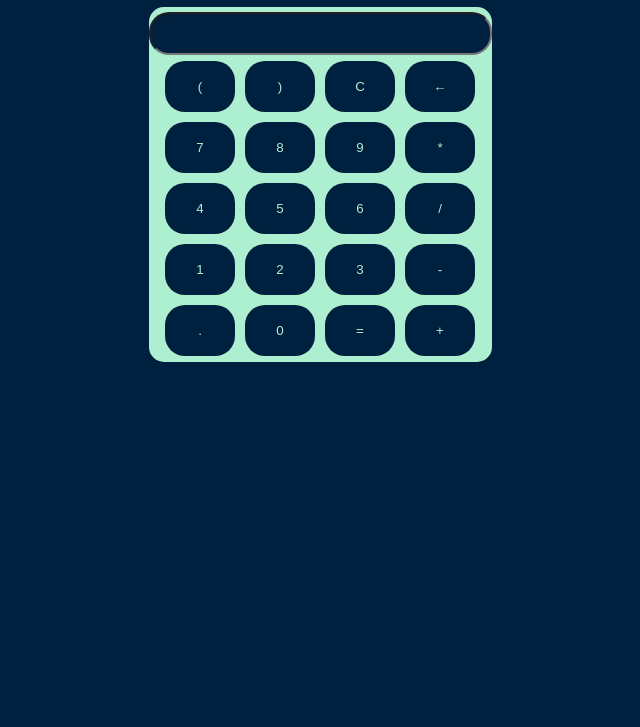
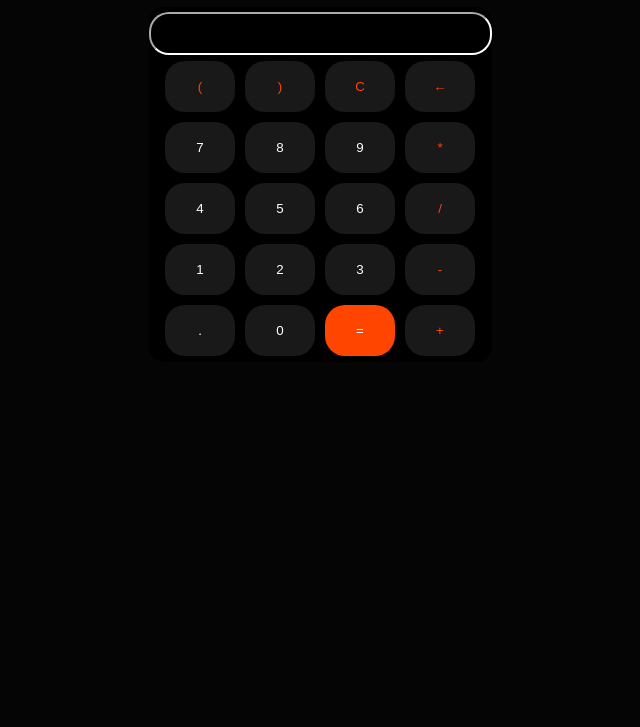
Before and after one commit to Aryan031/Calculator, a plain HTML site: page index.html in a window 1280 px wide. Shown: the part 73-800 px from the top of the page, without its empty margins (320-960 px from the left). Drawn offline with Linux system fonts and the light colour scheme.

Commit message:
Update style.css

```diff
--- a/style.css
+++ b/style.css
@@ -1,18 +1,20 @@
 body{
-    background-color: #00203FFF;
+    background-color: rgb(5, 5, 5);
 }
 
 h1{
-    color: wheat;
+    color: rgb(207, 75, 26);
 }
 
 .container{
     text-align: center;
+
 }
+
 
 .calculator{
     display: inline-block;
-    background-color: #ADEFD1FF;
+    background-color: black;
     border-radius: 15px;
 }
 
@@ -24,14 +26,16 @@ input{
     margin-top: 5px;
     font-size: 26px;
     height: 37px;
+    border-color: white;
     border-radius: 20px;
-    background-color: #00203FFF;
-    color: #ADEFD1FF;
+    background-color: black;
+    color: white;
+    text-align: right;
 }
 
 button{
-    background-color: #00203FFF;
-    color: #ADEFD1FF;
+    background-color: rgb(25, 25, 26);
+    color: orangered;
     margin: 3px;
     height: 51px;
     width: 70px;
@@ -39,3 +43,11 @@ button{
     border: none;
     outline:none;
 }
+
+.num{
+    color: white;
+}
+
+.equal{
+    background-color: orangered;
+}
```
